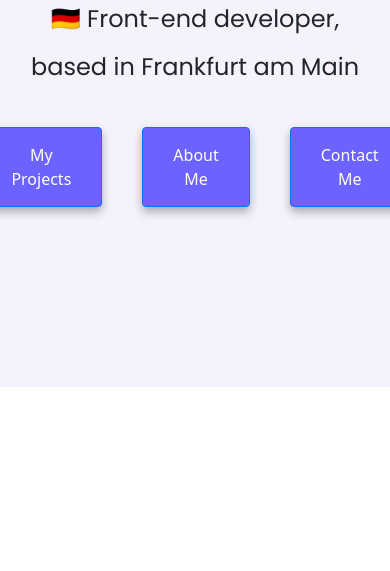
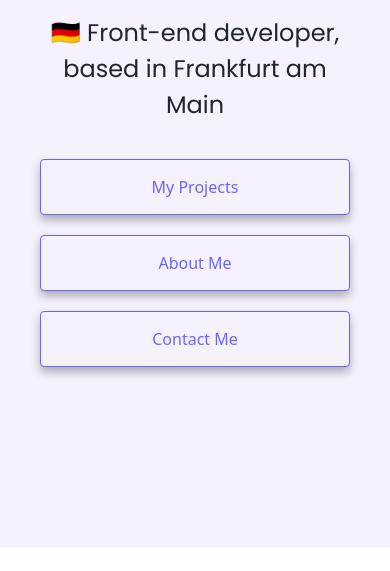
Before and after one commit to Pattweiss/Responsive-Project, a plain HTML site: page index.html in a window 390 px wide. Shown: the part 273-844 px from the top of the page. Drawn offline with nearby package versions, Linux system fonts and the light colour scheme.

Commit message:
working on responsive style

```diff
--- a/src/style.css
+++ b/src/style.css
@@ -132,15 +132,34 @@ img {
   }
   .navigation-links {
     margin-top: 0px;
-  }
-  .texto-yoga {
-    text-align: center;
+    display: block;
   }
   .primary-link {
     display: block;
     text-align: center;
   }
+  .texto-yoga {
+    text-align: center;
+  }
+
+  .hero h2 {
+    line-height: 1.5;
+    margin: 20px 24px;
+  }
+  .homepage-link {
+    display: flex;
+    justify-content: center;
+    background-color: var(--secondary-color);
+    color: var(--primary-color);
+    border-color: var(--primary-color);
+  }
+  .homepage-link:hover {
+    background-color: var(--primary-color);
+    color: var(--secondary-color);
+    border: 1px solid var(--primary-color);
+  }
 }
+
 #selfie-foto {
   border: 7px solid white;
   margin: 15px;
```
